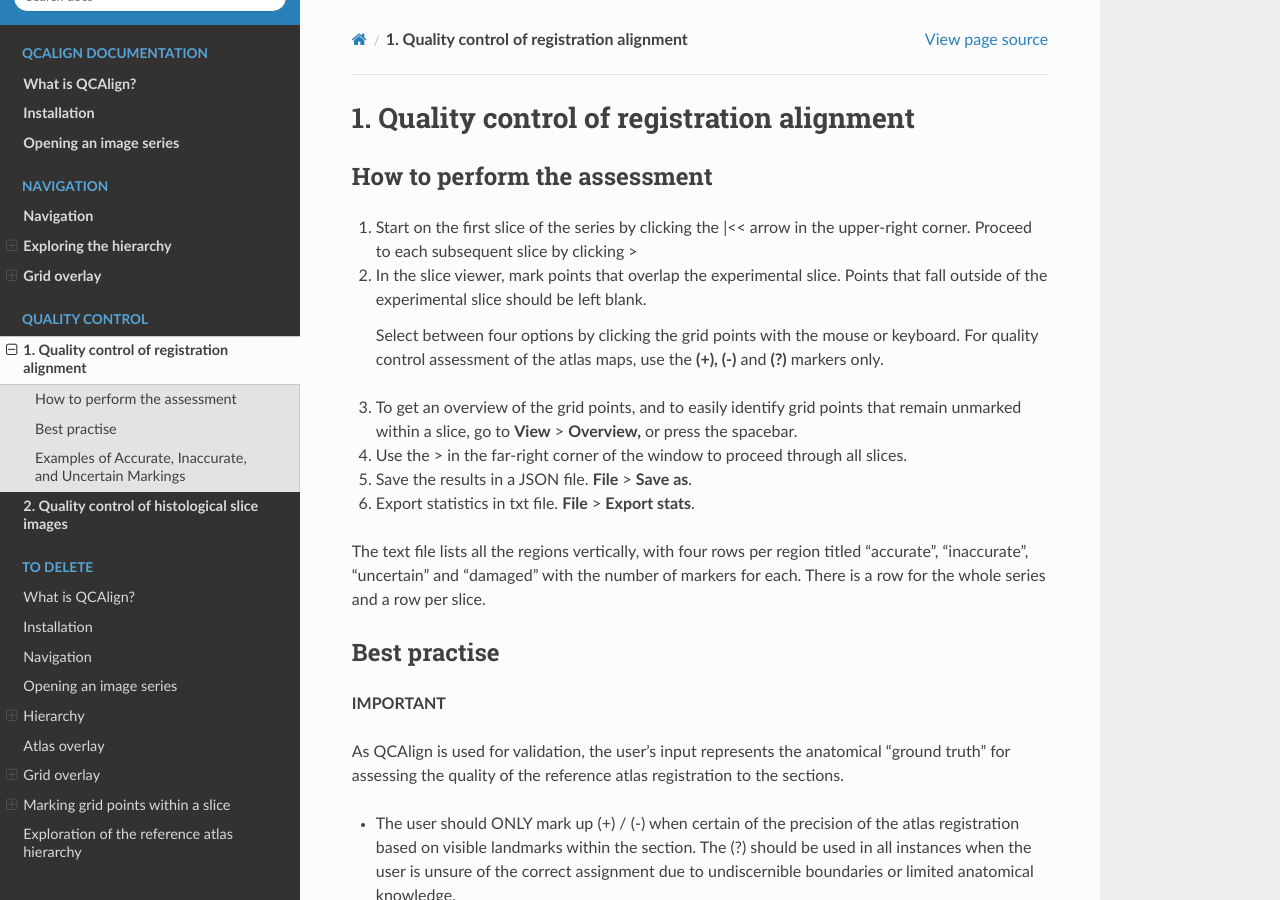
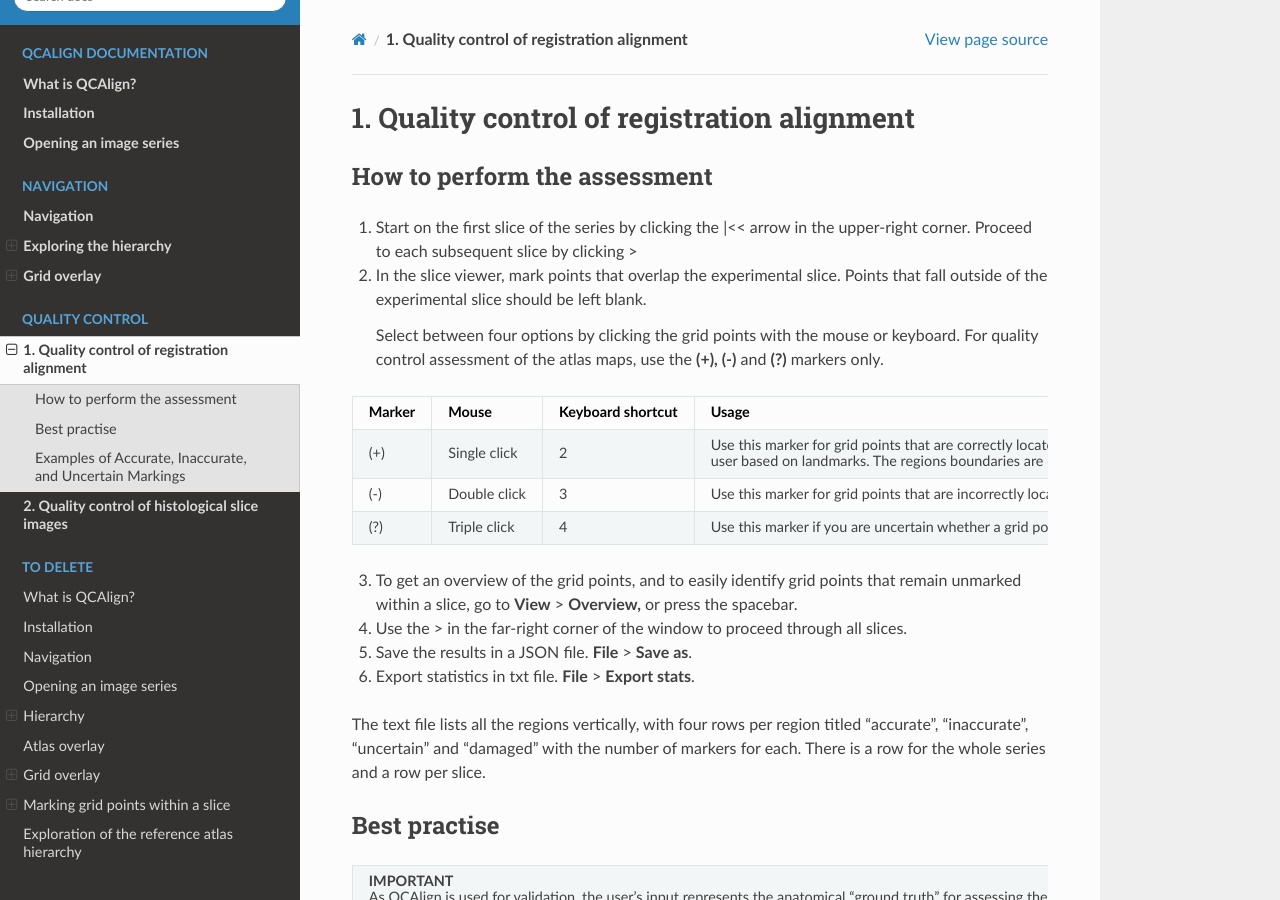
Before and after one commit to Neural-Systems-at-UIO/QCAlign, a Sphinx documentation site: the page built from docs/QCatlasmaps.rst, in a window 1280 px wide and 900 px high. Built offline with Sphinx 7.4.7 and the Read the Docs theme 2.0.0, drawn with Linux system fonts in a browser that asks for light colours; pages that are not in the unit, such as notebooks, are missing from menus.

Commit message:
Update QCatlasmaps.rst

```diff
--- a/docs/QCatlasmaps.rst
+++ b/docs/QCatlasmaps.rst
@@ -11,19 +11,64 @@
    Select between four options by clicking the grid points with the mouse or keyboard. For quality control assessment of
    the atlas maps, use the **(+), (-)** and **(?)** markers only.
 
-+-------------+---------------+-------------------+---------------------------------------------------------------------------------------------------------+
-|  **Marker** |   **Mouse**   |    **Keyboard**   |                    **Usage**                                                                            |
-|             |               |    **shortcut**   |                                                                                                         |
-+=============+===============+===================+=========================================================================================================+
-|  **(+)**    |  Single click |         2         |  Use this marker for grid points that are correctly located in the assigned region: this is verified by |
-|             |               |                   |  the anatomist based on landmarks. The regions boundaries are distinct enough to make this call.        |
-+-------------+---------------+-------------------+---------------------------------------------------------------------------------------------------------+
-|  **(-)**    |  Double click |         3         |  Use this marker for grid points that are incorrectly located in the assigned region: this is verified  |
-|             |               |                   |  by the anatomist based on landmarks. The region boundaries are distinct enough to make this call.      |
-+-------------+---------------+-------------------+---------------------------------------------------------------------------------------------------------+
-|  **(?)**    |  Triple click |         4         |  Use this marker if you are uncertain whether a grid point is located in the assigned region: the region|
-|             |               |                   |  boundaries are not distinct enough to make this call. This does not mean that the registration is      |        |             |               |                   |  incorrect: only that the verification is not possible based on the available imaging data.             |
-+-------------+---------------+-------------------+---------------------------------------------------------------------------------------------------------+
+
++------------+--------------+-------------------+-------------------+
+| **Marker** | **Mouse**    | **Keyboard        | **Usage**         |
+|            |              | shortcut**        |                   |
++============+==============+===================+===================+
+| (+)        | Single click | 2                 | Use this marker   |
+|            |              |                   | for grid points   |
+|            |              |                   | that are          |
+|            |              |                   | correctly located |
+|            |              |                   | in the assigned   |
+|            |              |                   | region: this is   |
+|            |              |                   | verified by the   |
+|            |              |                   |                   |
+|            |              |                   | user based on     |
+|            |              |                   | landmarks. The    |
+|            |              |                   | regions           |
+|            |              |                   | boundaries are    |
+|            |              |                   | distinct enough   |
+|            |              |                   | to make this      |
+|            |              |                   | call.             |
++------------+--------------+-------------------+-------------------+
+| (-)        | Double click | 3                 | Use this marker   |
+|            |              |                   | for grid points   |
+|            |              |                   | that are          |
+|            |              |                   | incorrectly       |
+|            |              |                   | located in the    |
+|            |              |                   | assigned region:  |
+|            |              |                   | this is verified  |
+|            |              |                   | by the user based |
+|            |              |                   | on landmarks. The |
+|            |              |                   | region boundaries |
+|            |              |                   | are distinct      |
+|            |              |                   | enough to make    |
+|            |              |                   | this call.        |
++------------+--------------+-------------------+-------------------+
+| (?)        | Triple click | 4                 | Use this marker   |
+|            |              |                   | if you are        |
+|            |              |                   | uncertain whether |
+|            |              |                   | a grid point is   |
+|            |              |                   | located in the    |
+|            |              |                   | assigned region:  |
+|            |              |                   | the region        |
+|            |              |                   | boundaries are    |
+|            |              |                   | not distinct      |
+|            |              |                   | enough to make    |
+|            |              |                   | this call. This   |
+|            |              |                   | does not mean     |
+|            |              |                   | that the          |
+|            |              |                   | registration is   |
+|            |              |                   | incorrect: only   |
+|            |              |                   | that the          |
+|            |              |                   | verification is   |
+|            |              |                   | not possible      |
+|            |              |                   | based on the      |
+|            |              |                   | available imaging |
+|            |              |                   | data.             |
++------------+--------------+-------------------+-------------------+
+
 
 3. To get an overview of the grid points, and to easily identify grid points that remain unmarked within a slice, go to **View** > **Overview,** or press the spacebar.
 
@@ -40,9 +85,13 @@
 Best practise
 ---------------
 
-**IMPORTANT**
-
-As QCAlign is used for validation, the user’s input represents the anatomical “ground truth” for assessing the quality of the reference atlas registration to the sections.
++----------------------------------------------------------------------+
+| **IMPORTANT**                                                        |
+|                                                                      |
+| As QCAlign is used for validation, the user’s input represents the   |
+| anatomical “ground truth” for assessing the quality of the reference |
+| atlas registration to the sections.                                  |
++----------------------------------------------------------------------+
 
 - The user should ONLY mark up (+) / (-) when certain of the precision of the atlas registration based on visible landmarks within the section. The (?) should be used in all instances when the user is unsure of the correct assignment due to undiscernible boundaries or limited anatomical knowledge.
 - For the purpose of the assessment, it is best to switch the atlas overlay “off” so that only the brain tissue is visible.
```
